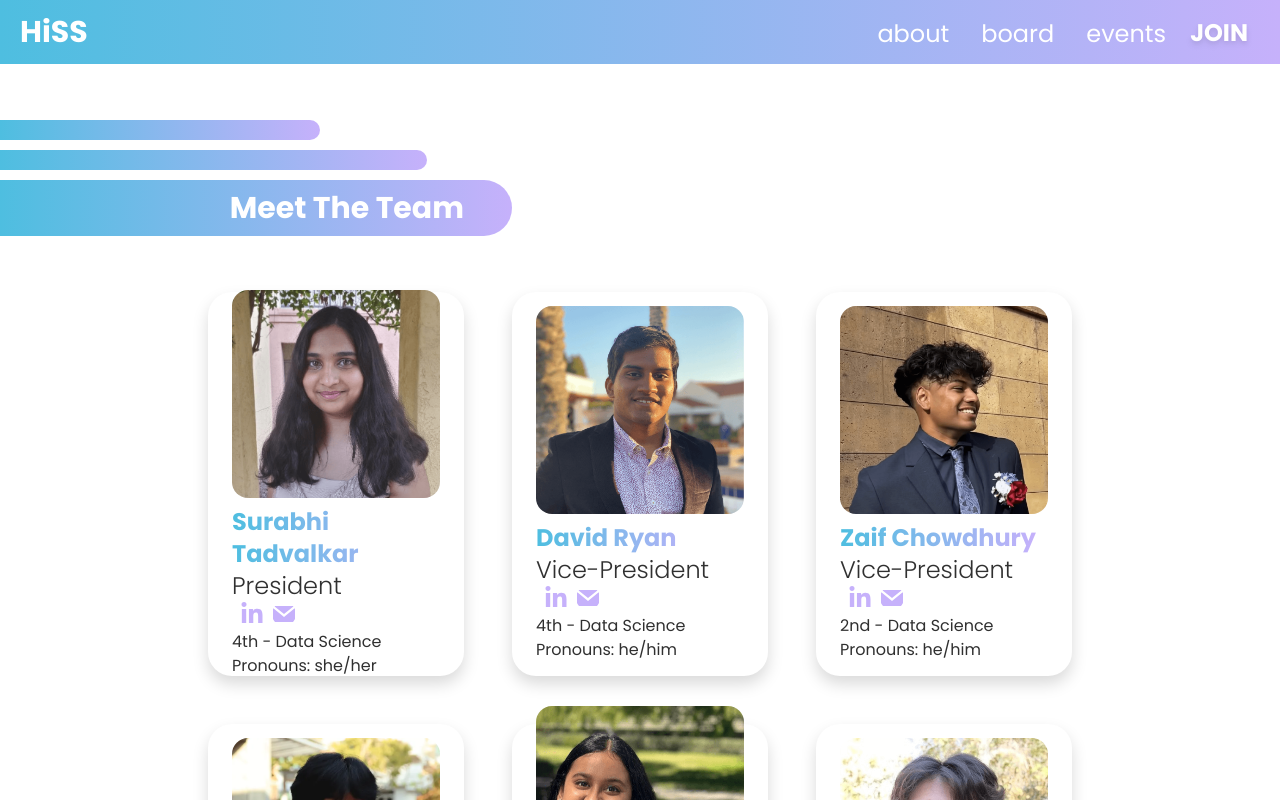
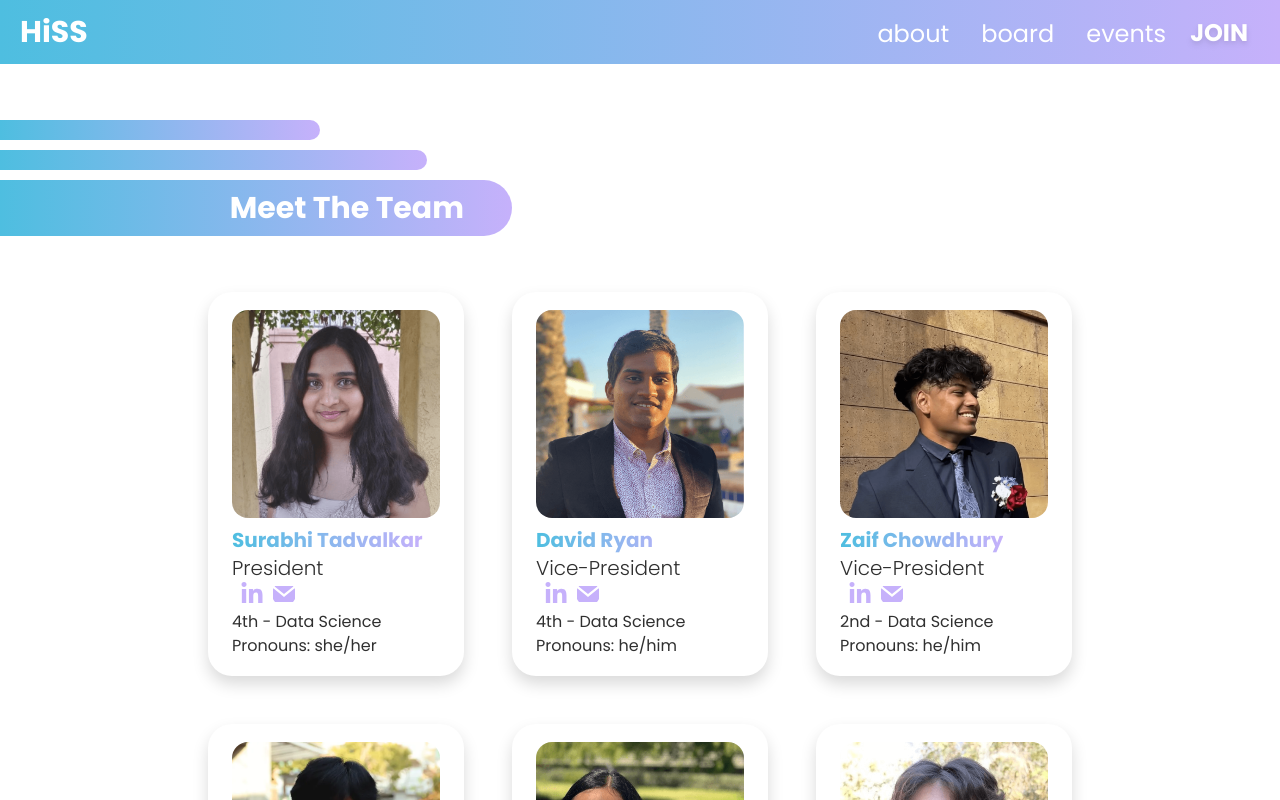
Before and after one commit to acm-ucr/hiss-website, a Next.js app: page /board in a window 1280 px wide. Shown: the top 800 px of the page. Built offline with nearby package versions, Linux system fonts and the light colour scheme.

Commit message:
made name and title smaller so it's consistent between all names and fixes board overflow

```diff
--- a/src/components/board/Card.jsx
+++ b/src/components/board/Card.jsx
@@ -23,11 +23,11 @@ const Card = ({
       />
 
       <div>
-        <div className="mt-2 font-bold text-2xl text-transparent bg-clip-text bg-gradient-to-r from-hiss-blue to-hiss-purple">
+        <div className="mt-2 font-bold text-xl text-transparent bg-clip-text bg-gradient-to-r from-hiss-blue to-hiss-purple">
           {name}
         </div>
 
-        <div className="-mt-0 text-2xl font-light">{position}</div>
+        <div className="-mt-0 text-xl font-light">{position}</div>
 
         <Link href={linkedIn}>
           <FaLinkedinIn className="inline h-6 w-6 ml-2 mb-1 text-hiss-purple hover:scale-110" />
```
